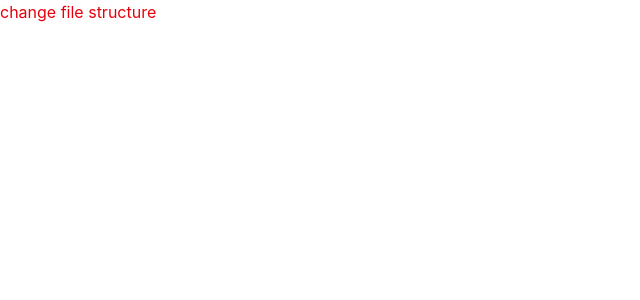
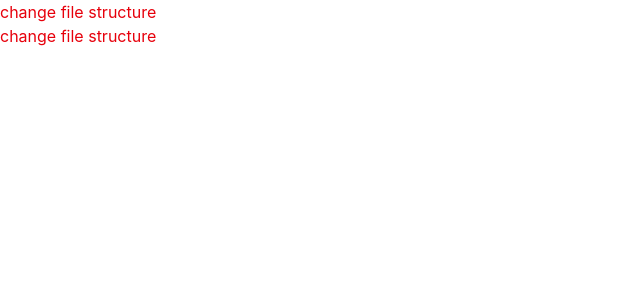
Before and after one commit to edutrack17-cloud/Edutrack, a React app in the folder frontend/: page / in a window 1280 px wide. Shown: the top 300 px of the page, without its empty margins (0-640 px from the left). Built offline with nearby package versions, Linux system fonts and the light colour scheme; the HTML template or start-up script is replaced by a standard one.

Commit message:
add text

```diff
--- a/frontend/src/App.jsx
+++ b/frontend/src/App.jsx
@@ -2,6 +2,7 @@ export default function App() {
   return (
     <div>
       <p className=" text-red-600 "> change file structure</p>
+      <p className=" text-red-600 "> change file structure</p>
     </div>
   )
 }
```
